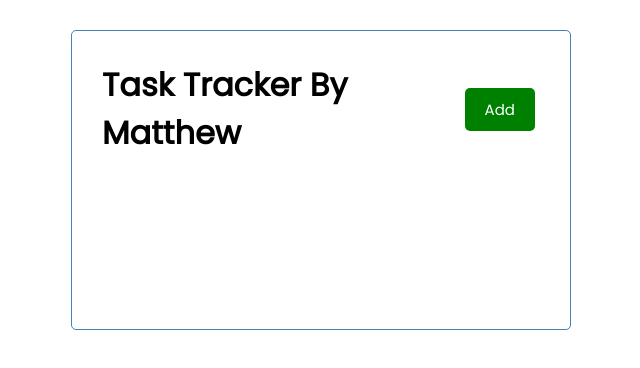
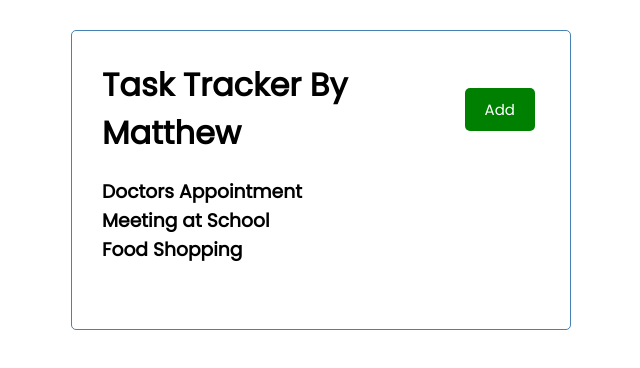
Before and after one commit to matthew-talamantes/react-task-tracker, a React (Create React App) app: page / in a window 1280 px wide. Shown: the top 368 px of the page, without its empty margins (319-959 px from the left). Built offline with nearby package versions, Linux system fonts and the light colour scheme.

Commit message:
Add Tasks component

```diff
--- a/src/App.js
+++ b/src/App.js
@@ -1,11 +1,37 @@
+import React from "react";
+
 import Header from "./components/Header";
+import Tasks from "./components/Tasks";
 
 function App() {
 
+  const [tasks, setTasks] = React.useState([
+    {
+        id: 1,
+        text: 'Doctors Appointment',
+        day: 'Feb 5th at 2:30pm',
+        reminder: true,
+    },
+    {
+        id: 2,
+        text: 'Meeting at School',
+        day: 'Feb 6th at 1:30pm',
+        reminder: true,
+    },
+    {
+        id: 3,
+        text: 'Food Shopping',
+        day: 'Feb 5th at 2:30pm',
+        reminder: false,
+    }
+    ]);
+
   const name = 'Matthew';
+
   return (
     <div className='container'>
       <Header title='Task Tracker' name={name} />
+      <Tasks tasks={tasks} />
     </div>
   );
 }
--- /dev/null
+++ b/src/components/Tasks.js
@@ -0,0 +1,14 @@
+import React from 'react'
+
+
+const Tasks = ({ tasks }) => {
+    return (
+        <>
+            {tasks.map((task) => (
+                <h3 key={task.id}>{task.text}</h3>
+            ))}
+        </>
+    )
+}
+
+export default Tasks
```
